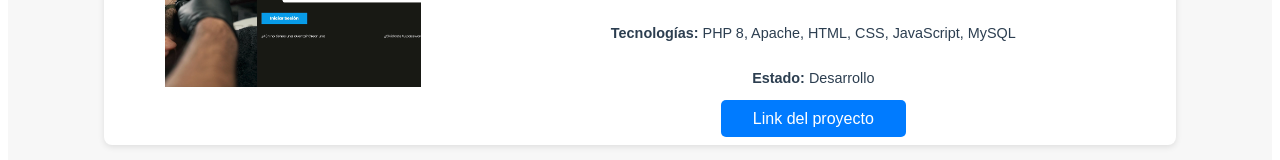
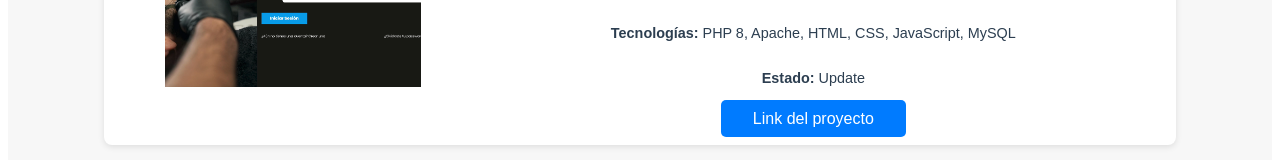
Before and after one commit to CoilBetrox/portafolio-rdtr, a Vue app: page /projects in a window 1280 px wide. Shown: the part 1106-1266 px from the top of the page. Built offline with nearby package versions, Linux system fonts and the light colour scheme.

Commit message:
Style ProjectView project php

```diff
--- a/src/views/ProjectsView.vue
+++ b/src/views/ProjectsView.vue
@@ -55,7 +55,7 @@ export default {
           tecnoProject: 'PHP 8, Apache, HTML, CSS, JavaScript, MySQL',
           imageProject: appSalonImage,
           urlProject: 'https://google.com',
-          statusProject: 'Desarrollo'
+          statusProject: 'Update'
         },
         /*
         {
```
